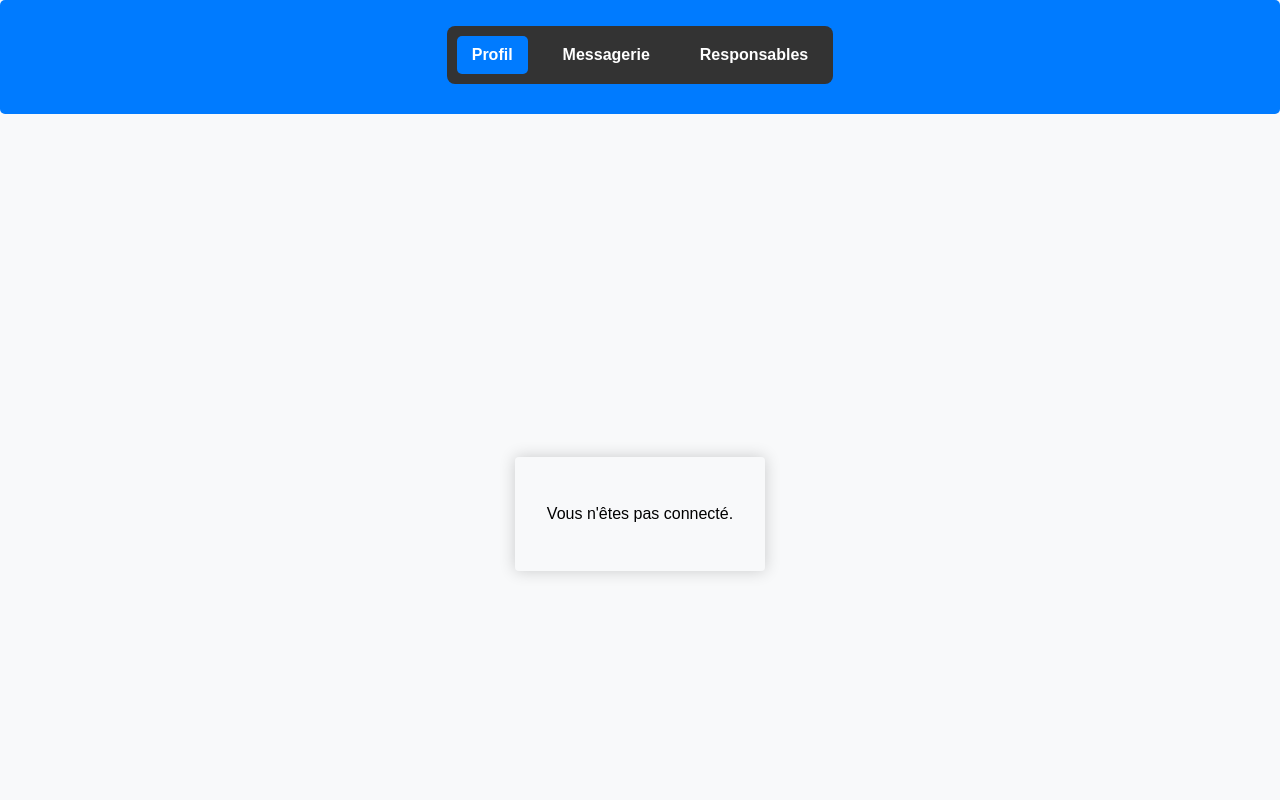
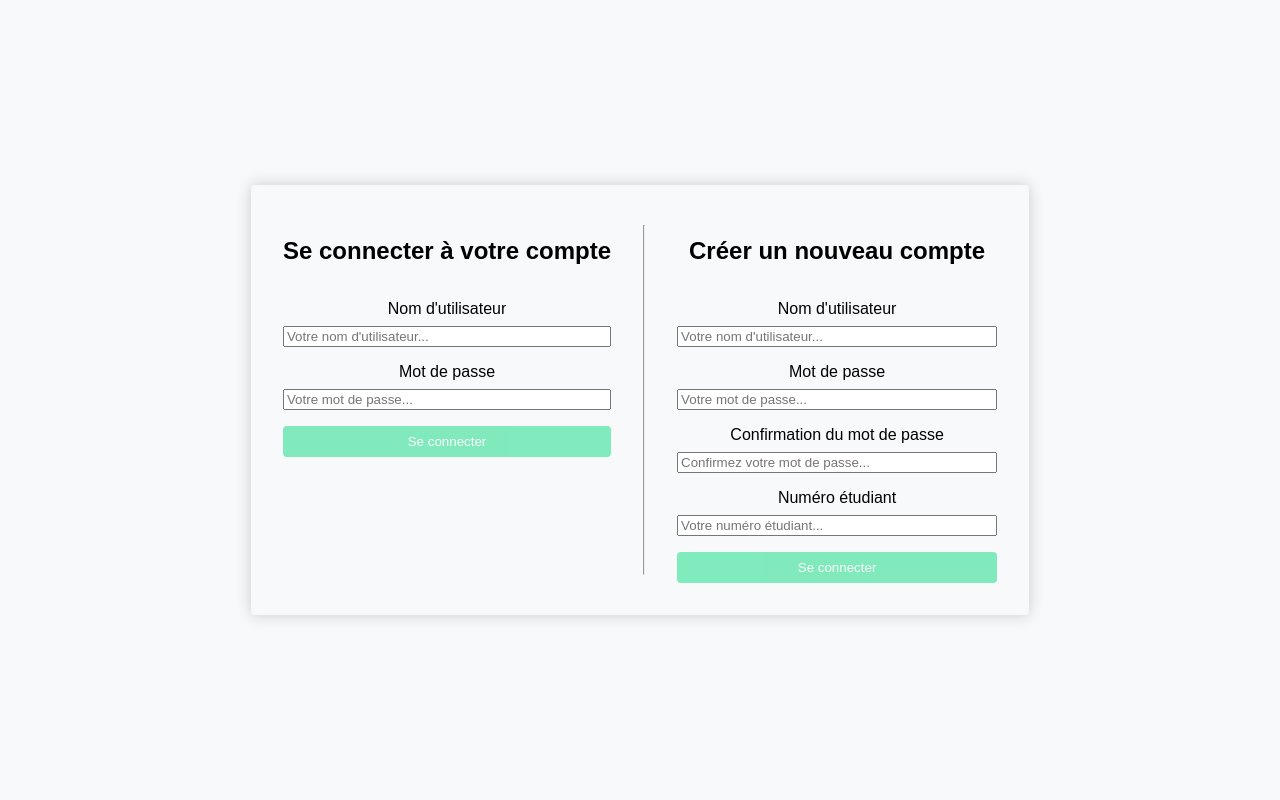
Before and after one commit to ewalefloch/projetSystemInfo, a Vue app: page / in a window 1280 px wide. Shown: the top 800 px of the page. Built offline with nearby package versions, Linux system fonts and the light colour scheme.

Commit message:
+ correction authentification

```diff
--- a/src/components/Menu/Menu.vue
+++ b/src/components/Menu/Menu.vue
@@ -2,7 +2,7 @@
 <template>
     <div class="container">
         <!-- Affichage de l'authentification si l'utilisateur n'est pas connecté -->
-        <Auth v-if="isAuthenticated" @login-success="handleLogin"/>
+        <Auth v-if="!isAuthenticated" @login-success="handleLogin"/>
         <div v-else>
             <nav>
                 <ul>
```
